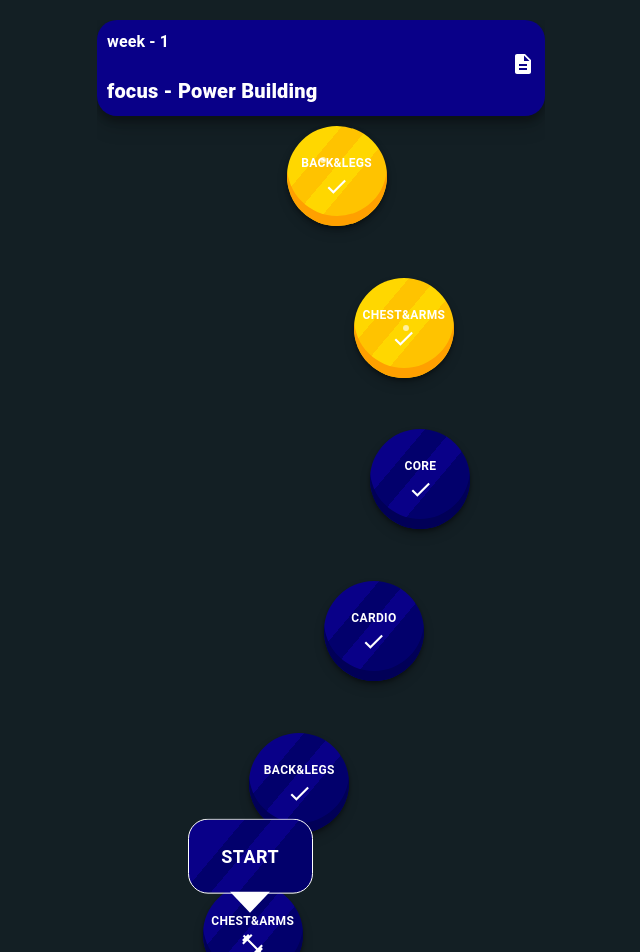
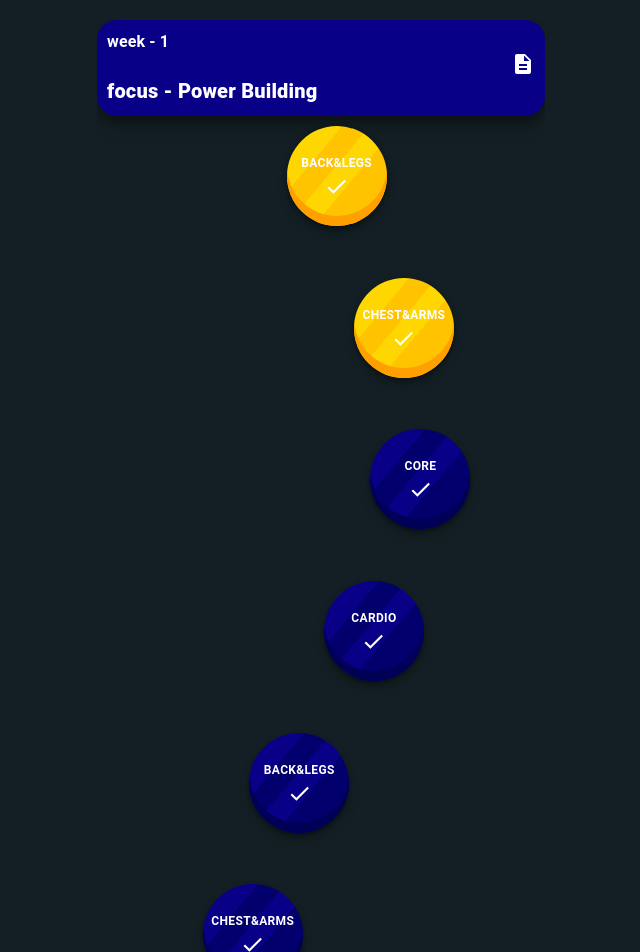
Before and after one commit to YuvalShvartsman/FitBFF-client, a React (Vite) app: page / in a window 1280 px wide. Shown: the top 952 px of the page, without its empty margins (319-959 px from the left). Built offline with nearby package versions, Linux system fonts and the light colour scheme.

Commit message:
moved the sparkle into a new component:Sparkle

```diff
--- /dev/null
+++ b/src/components/Homepage/HomepageStepper/Step/Sparkle/Sparkle.css
@@ -0,0 +1,20 @@
+.Sparkle {
+  position: absolute;
+  height: 6px !important;
+  width: 6px;
+  background-color: rgba(255, 255, 255, 0.658);
+  border-radius: 50%;
+  animation: sparkle 3s ease-in-out infinite;
+}
+
+@keyframes sparkle {
+  0%,
+  100% {
+    opacity: 0;
+    transform: scale(0.5);
+  }
+  50% {
+    opacity: 1;
+    transform: scale(1);
+  }
+}
--- /dev/null
+++ b/src/components/Homepage/HomepageStepper/Step/Sparkle/Sparkle.tsx
@@ -0,0 +1,22 @@
+import { useEffect, useState } from "react";
+
+import "./Sparkle.css";
+
+import { Box } from "@mui/material";
+
+function Sparkle() {
+  const [randomPos, setRandomPos] = useState("");
+
+  useEffect(() => {
+    const interval = setInterval(() => {
+      setRandomPos(`${Math.random() * 50}px`);
+    }, 3000);
+
+    return () => clearInterval(interval);
+  }, []);
+  return (
+    <Box className="Sparkle" sx={{ top: randomPos, left: randomPos }}></Box>
+  );
+}
+
+export default Sparkle;
--- a/src/components/Homepage/HomepageStepper/Step/Step.css
+++ b/src/components/Homepage/HomepageStepper/Step/Step.css
@@ -1,15 +1,3 @@
-@keyframes sparkle {
-  0%,
-  100% {
-    opacity: 0;
-    transform: scale(0.5);
-  }
-  50% {
-    opacity: 1;
-    transform: scale(1);
-  }
-}
-
 .Step {
   position: absolute !important;
   display: flex;
@@ -57,15 +45,6 @@
   border-radius: 50% !important;
 }
 
-.Sparkle {
-  position: absolute;
-  height: 6px !important;
-  width: 6px;
-  background-color: rgba(255, 255, 255, 0.658);
-  border-radius: 50%;
-  animation: sparkle 4s ease-in-out infinite;
-}
-
 .Golden {
   background: linear-gradient(
     130deg,
@@ -92,7 +71,6 @@
   opacity: 0;
 }
 
-/* Step Icon Styles */
 .StepIcon {
   font-size: 25px !important;
   color: var(--text) !important;
@@ -123,8 +101,8 @@
   display: flex;
   justify-content: center;
   align-items: center;
-  width: 125px !important;
-  height: 75px !important;
+  width: 100px !important;
+  height: 50px !important;
   background-color: var(--first-color) !important;
   background: linear-gradient(
     130deg,
--- a/src/components/Homepage/HomepageStepper/Step/Step.tsx
+++ b/src/components/Homepage/HomepageStepper/Step/Step.tsx
@@ -5,7 +5,8 @@ import { Box, Button } from "@mui/material";
 import FitnessCenterIcon from "@mui/icons-material/FitnessCenter";
 import CheckIcon from "@mui/icons-material/Check";
 import { Session } from "../../../../types/Session";
-import { useEffect, useState } from "react";
+import { CalcStepPosition } from "../../../../helperFuncs/CalcStepPosition";
+import Sparkle from "./Sparkle/Sparkle";
 
 type StepProps = {
   session: Session;
@@ -14,40 +15,28 @@ type StepProps = {
   currentSessionId: number | null;
 };
 
-type Position = "left" | "top";
-
 function Step({
   session,
   sessionNum,
   amountOfSteps,
   currentSessionId,
 }: StepProps) {
-  const [randomPos, setRandomPos] = useState("");
-
-  const CalcPosition = (position: Position) => {
-    if (position === "left")
-      return `${
-        42 + 20 * Math.sin((2 * Math.PI * sessionNum) / amountOfSteps)
-      }%`;
-    else if (position === "top") return `${sessionNum * 14.7}%`;
-  };
-
-  useEffect(() => {
-    const interval = setInterval(() => {
-      setRandomPos(`${Math.random() * 50}px`);
-    }, 4000);
-
-    return () => clearInterval(interval);
-  }, []);
-
   return (
     <>
       {currentSessionId === session.id && (
         <Box
           className="StartContainer"
           sx={{
-            top: `calc(${CalcPosition("top")} - 115px)`,
-            left: `calc(${CalcPosition("left")} - 65px)`,
+            top: `calc(${CalcStepPosition(
+              "top",
+              sessionNum,
+              amountOfSteps
+            )} - 95px)`,
+            left: `calc(${CalcStepPosition(
+              "left",
+              sessionNum,
+              amountOfSteps
+            )} - 50px)`,
           }}
         >
           <Button className="StartContainerRectangle">Start</Button>
@@ -57,18 +46,13 @@ function Step({
         key={session.id}
         className={!session.isGolden ? "Step" : "Step Golden"}
         sx={{
-          top: CalcPosition("top"),
-          left: CalcPosition("left"),
+          top: CalcStepPosition("top", sessionNum, amountOfSteps),
+          left: CalcStepPosition("left", sessionNum, amountOfSteps),
         }}
       >
         <Box className="StepContainer">
           {session.type}
-          {session.isGolden && (
-            <Box
-              className="Sparkle"
-              sx={{ top: randomPos, left: randomPos }}
-            ></Box>
-          )}
+          {session.isGolden && <Sparkle />}
           {session.isComplete ? (
             <CheckIcon className="StepIcon" fontSize="large" />
           ) : (
--- a/src/dummyData.ts
+++ b/src/dummyData.ts
@@ -21,7 +21,7 @@ export const steps = [
       { id: 2, isComplete: true, type: "Core", icon: "randomAssIcon" },
       { id: 3, isComplete: true, type: "Cardio", icon: "randomAssIcon" },
       { id: 4, isComplete: true, type: "Back&Legs", icon: "randomAssIcon" },
-      { id: 5, type: "Chest&Arms", icon: "randomAssIcon" },
+      { id: 5, isComplete: true, type: "Chest&Arms", icon: "randomAssIcon" },
       { id: 6, type: "Rest", icon: "randomAssIcon" },
     ],
   },
--- /dev/null
+++ b/src/helperFuncs/CalcStepPosition.ts
@@ -0,0 +1,11 @@
+type Position = "left" | "top";
+
+export const CalcStepPosition = (
+  position: Position,
+  sessionNum: number,
+  amountOfSteps: number
+) => {
+  if (position === "left")
+    return `${42 + 20 * Math.sin((2 * Math.PI * sessionNum) / amountOfSteps)}%`;
+  else if (position === "top") return `${sessionNum * 14.7}%`;
+};
```
